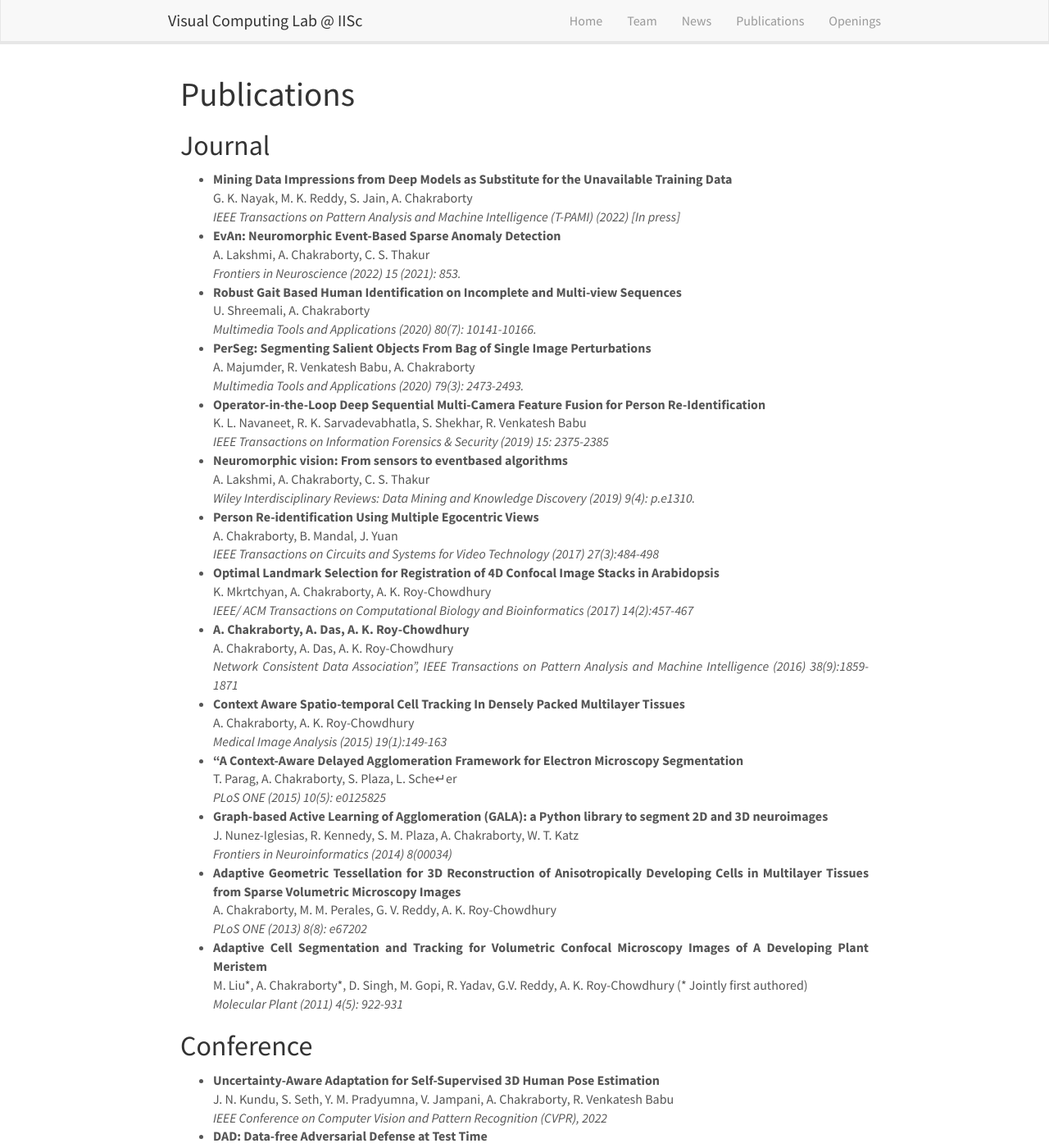
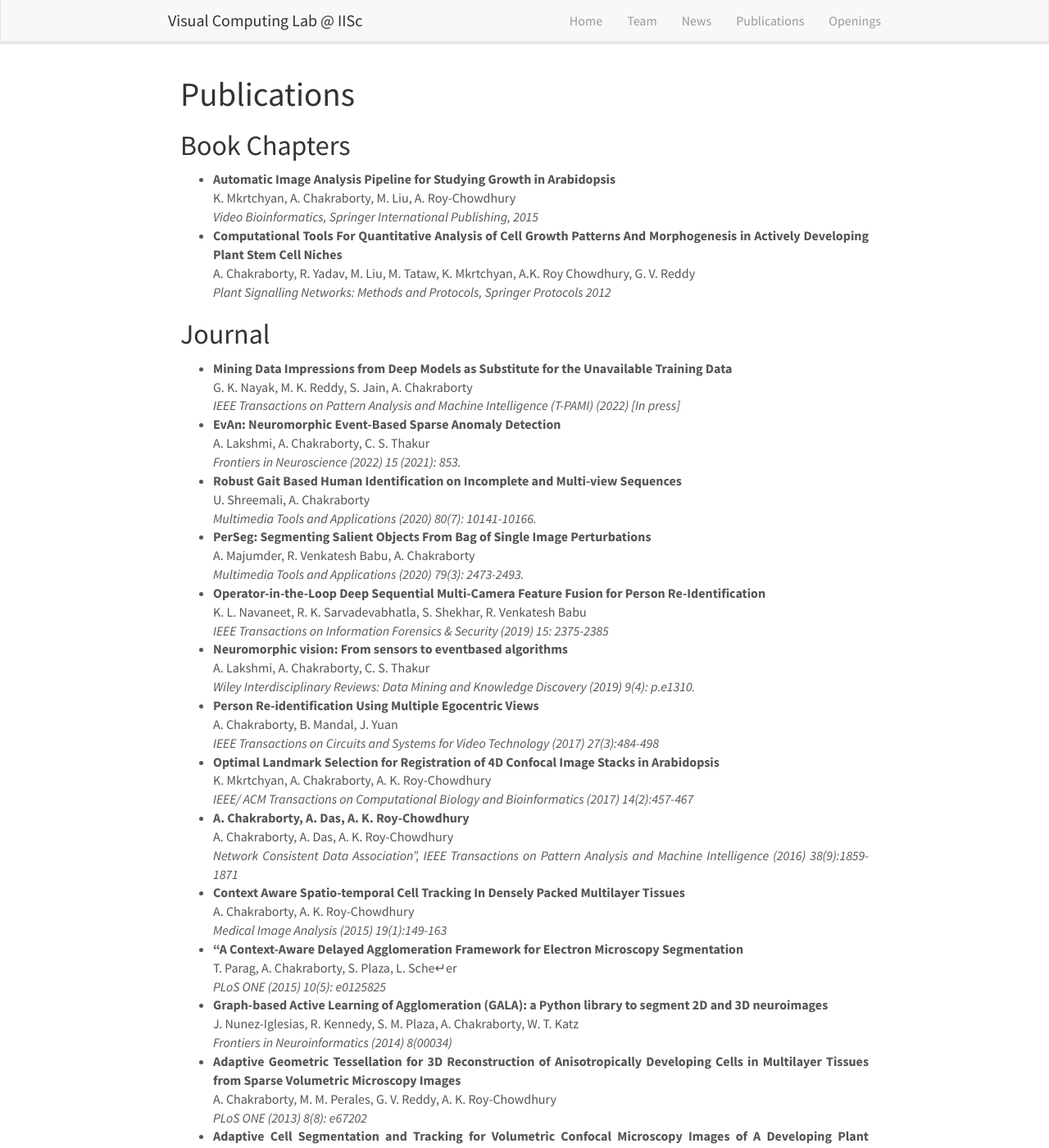
Before and after one commit to vcl-iisc/vclab-website, a Jekyll site: the page built from _pages/publications.md, in a window 1280 px wide and 1400 px high. Shown: the whole window at 82% size. Built offline with Jekyll 4.4.1, drawn with Linux system fonts in a browser that asks for light colours; nearby versions of some CDN libraries.

Commit message:
publications added

```diff
--- a/_data/publications.yml
+++ b/_data/publications.yml
@@ -3,6 +3,16 @@
   author:
   pub:
   type:
+
+- paper: Automatic Image Analysis Pipeline for Studying Growth in Arabidopsis
+  author: K. Mkrtchyan, A. Chakraborty, M. Liu, A. Roy-Chowdhury
+  pub: Video Bioinformatics, Springer International Publishing, 2015
+  type: Book Chapters
+
+- paper: Computational Tools For Quantitative Analysis of Cell Growth Patterns And Morphogenesis in Actively Developing Plant Stem Cell Niches
+  author: A. Chakraborty, R. Yadav, M. Liu, M. Tataw, K. Mkrtchyan, A.K. Roy Chowdhury, G. V. Reddy
+  pub: 'Plant Signalling Networks: Methods and Protocols, Springer Protocols 2012'
+  type: Book Chapters
 
 - paper: Mining Data Impressions from Deep Models as Substitute for the Unavailable Training Data
   author: G. K. Nayak, M. K. Reddy, S. Jain, A. Chakraborty
--- a/_pages/publications.md
+++ b/_pages/publications.md
@@ -8,7 +8,25 @@ permalink: /publications/
 
 
 # Publications
+<details open>
+<summary>
+## Book Chapters
+</summary>
+<ul>
+{% for article in site.data.publications %}
+{% if article.type=="Book Chapters" %}
+<li><b>{{ article.paper }}</b>
+<br>{{ article.author }}
+<br><i>{{ article.pub }}</i></li>
+{% endif %}
+{% endfor %}
+</ul>
+</details>
+
+<details open>
+<summary>
 ## Journal
+</summary>
 <ul>
 {% for article in site.data.publications %}
 {% if article.type=="journal" %}
@@ -18,8 +36,12 @@ permalink: /publications/
 {% endif %}
 {% endfor %}
 </ul>
+</details>
 
+<details open>
+<summary>
 ## Conference
+</summary>
 <ul>
 {% for article in site.data.publications %}
 {% if article.type=="conference" %}
@@ -29,6 +51,7 @@ permalink: /publications/
 {% endif %}
 {% endfor %}
 </ul>
+</details>
 
 
 <!-- [Google Scholar](https://scholar.google.com/citations?user=q-UUrywAAAAJ&hl=en&citsig=AMD79opm_sa8KYqgVRnFOuKMZr6efInG_Q) -->
--- a/css/main.scss
+++ b/css/main.scss
@@ -50,3 +50,27 @@ figcaption {
   margin-bottom: 20px;
   margin-top: 20px;
 }
+
+
+
+details > summary {
+  list-style-type: '▶';
+  // padding: 2px 6px;
+  // width: 15em;
+  // background-color: #ddd;
+  // border: none;
+  // box-shadow: 3px 3px 4px black;
+  // cursor: pointer;
+}
+
+// details > p {
+//   border-radius: 0 0 10px 10px;
+//   background-color: #ddd;
+//   padding: 2px 6px;
+//   margin: 0;
+//   box-shadow: 3px 3px 4px black;
+// }
+
+// details[open] > summary {
+//   background-color: #ccf;
+// }
```
